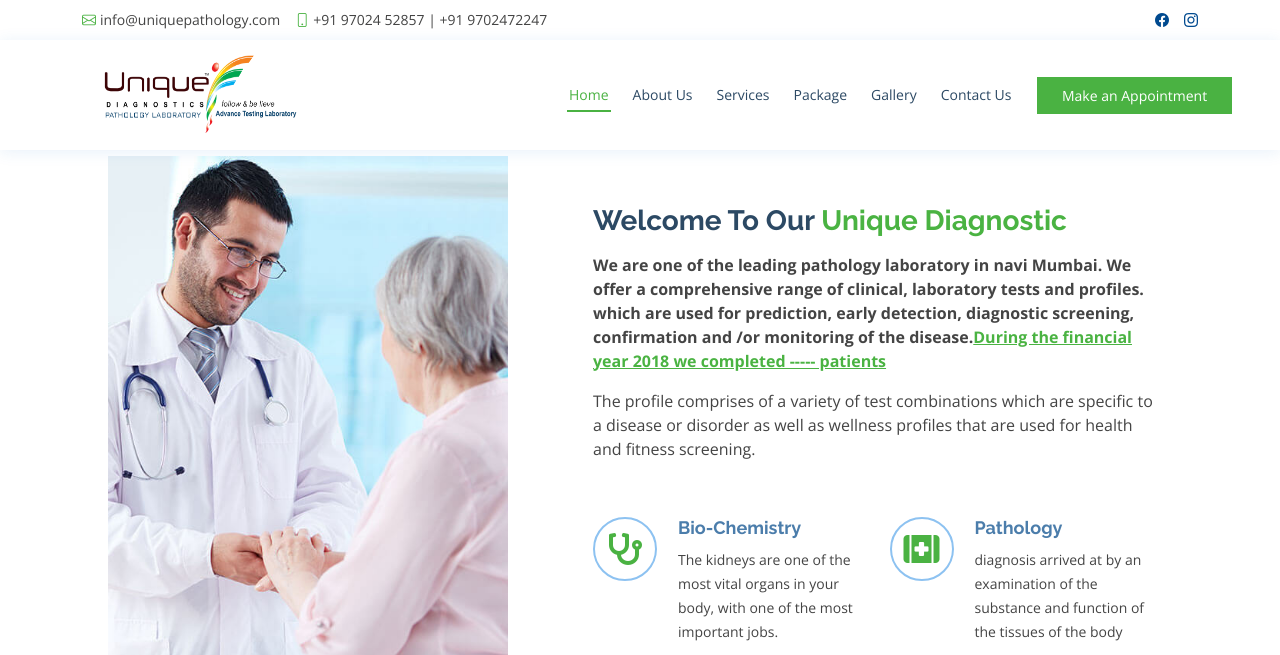
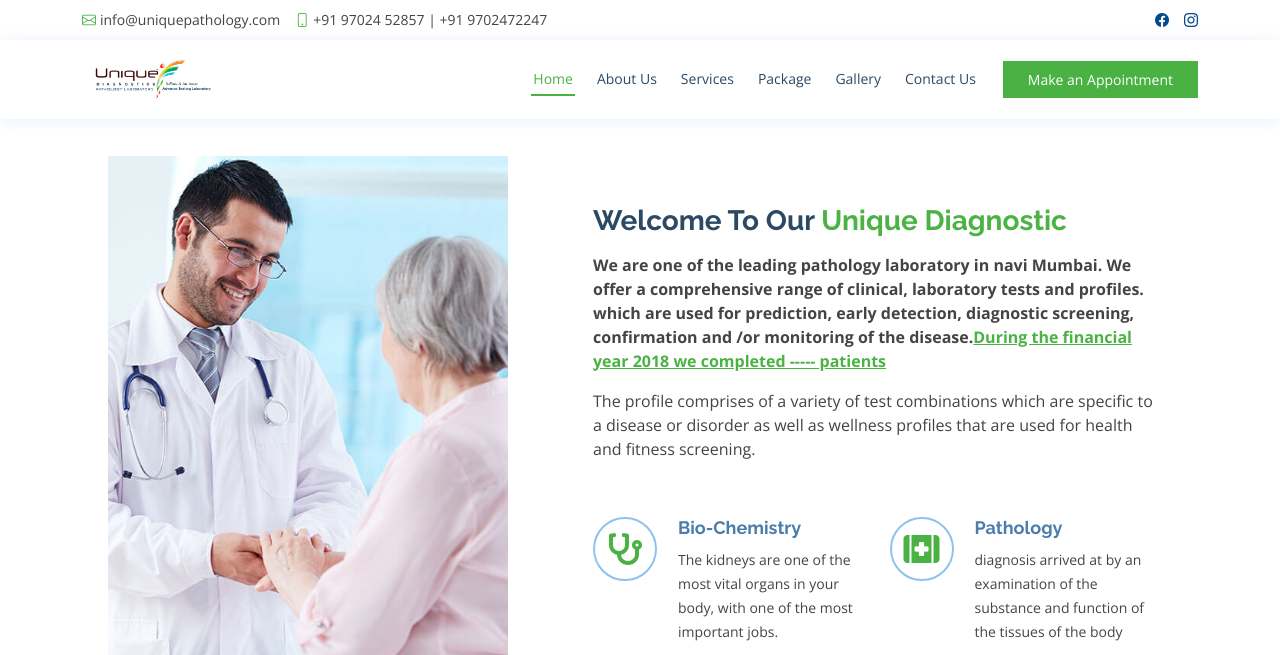
Before and after one commit to sarveshhiwale1603/uniquepathology, a PHP site: page /about_us.php in a window 1280 px wide. Shown: the top 655 px of the page. Run offline with PHP 8.4, Linux system fonts and the light colour scheme; a stand-in replaces the project's code that opens the database connection; some libraries are stand-ins or nearby versions.

Commit message:
header logo include

```diff
--- a/assets/include/header.php
+++ b/assets/include/header.php
@@ -16,10 +16,11 @@
   <!-- ======= Header ======= -->
   <header id="header" class="fixed-top">
     <div class="container d-flex align-items-center">
-      <div class="col-5">
-    <img src="assets/img/webp/footerlogo.png" alt="" style="height:80px; width:50%">
-    </div>
-    <div class="col-5">
+
+      <h1 class="logo me-auto"><img src="assets/img/webp/footerlogo.png" alt="" width="100%" height="100%"></h1>
+      <!-- Uncomment below if you prefer to use an image logo -->
+      <!-- <a href="index.html" class="logo me-auto"><img src="assets/img/logo.png" alt="" class="img-fluid"></a>-->
+
       <nav id="navbar" class="navbar order-last order-lg-0">
         <ul>
           <li><a class="nav-link scrollto active" href="index.php">Home</a></li>
@@ -47,11 +48,9 @@
       <li><a class="nav-link scrollto" href="contact_us.php">Contact Us</a></li>
     </ul>
     <i class="bi bi-list mobile-nav-toggle"></i>
+  </nav><!-- .navbar -->
 
-  </nav>
-  </div><!-- .navbar -->
-      <div class="col-2">
       <a href="#appointment" class="appointment-btn scrollto"><span class="d-none d-md-inline">Make an</span> Appointment</a>
-      </div>
+
     </div>
   </header><!-- End Header -->
```
